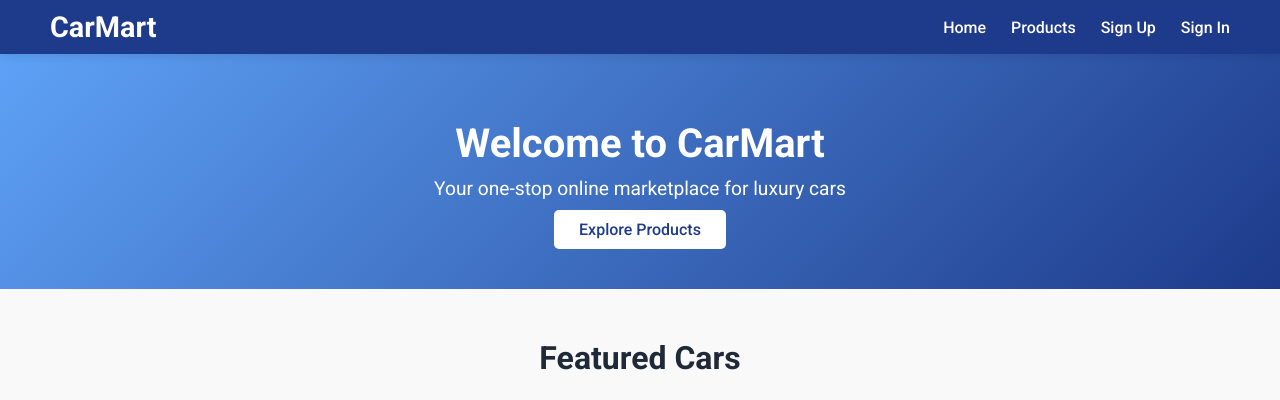
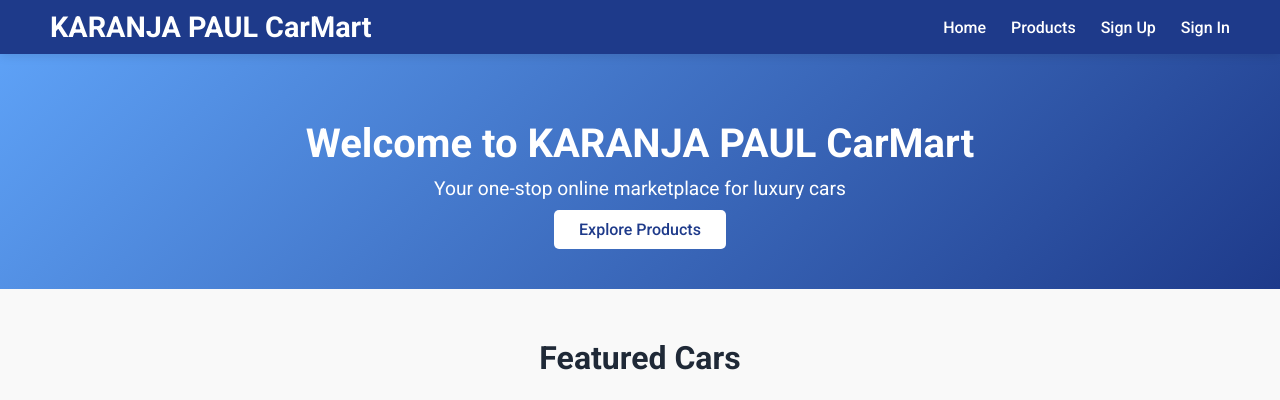
Before and after one commit to Karanja-Paul-Kibebe/CAPSTONE-PROJECT-ASSIGNMENT-KARANJA-PAUL-KIBEBE-SCT212-0064-2025, a plain HTML site: page index.html in a window 1280 px wide. Shown: the top 400 px of the page. Drawn offline with Linux system fonts and the light colour scheme.

Commit message:
Update index.html
additional commit

```diff
--- a/index.html
+++ b/index.html
@@ -10,7 +10,7 @@
 <body>
     <!-- Header -->
     <header class="main-header">
-        <div class="logo">CarMart</div>
+        <div class="logo">KARANJA PAUL CarMart</div>
         <nav>
             <ul>
                 <li><a href="index.html">Home</a></li>
@@ -23,7 +23,7 @@
 
     <!-- Hero Section -->
     <section class="hero">
-        <h1>Welcome to CarMart</h1>
+        <h1>Welcome to KARANJA PAUL CarMart</h1>
         <p>Your one-stop online marketplace for luxury cars</p>
         <a href="products.html" class="btn">Explore Products</a>
     </section>
```
